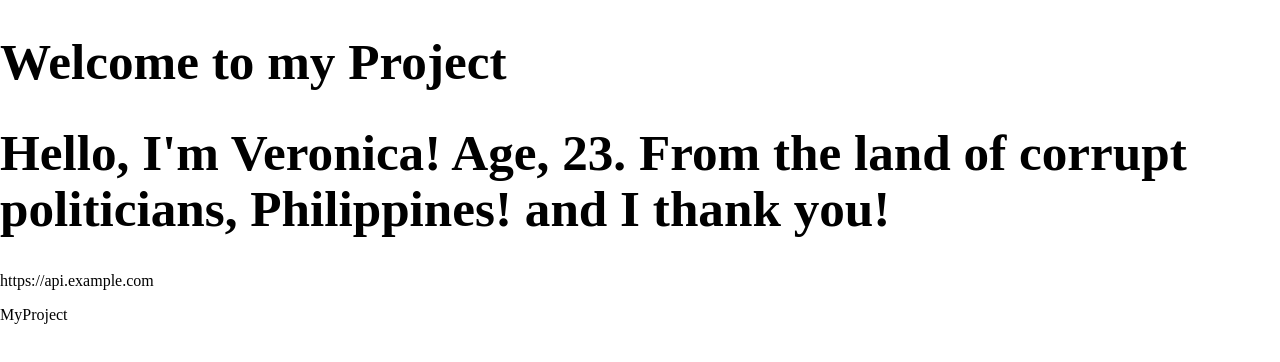
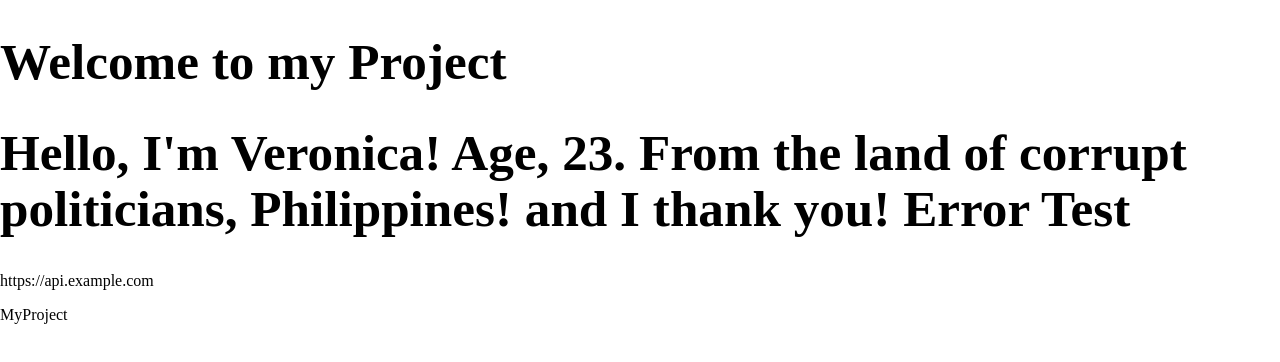
Before and after one commit to matsamonte9/my-project, a React (Vite) app: page / in a window 1280 px wide. Shown: the top 362 px of the page. Built offline with nearby package versions, Linux system fonts and the light colour scheme.

Commit message:
Revert "Fixed Error with Batch Protection"

```diff
--- a/src/components/Hello.tsx
+++ b/src/components/Hello.tsx
@@ -4,5 +4,5 @@ type HelloProps = {
 
 export function Hello({ name }: HelloProps) {
   const unusedVariable = 23;
-  return <h1>Hello, I'm {name}! Age, {unusedVariable}. From the land of corrupt politicians, Philippines! and I thank you!</h1>;
+  return <h1>Hello, I'm {name}! Age, {unusedVariable}. From the land of corrupt politicians, Philippines! and I thank you! Error Test</h1>;
 }
```
